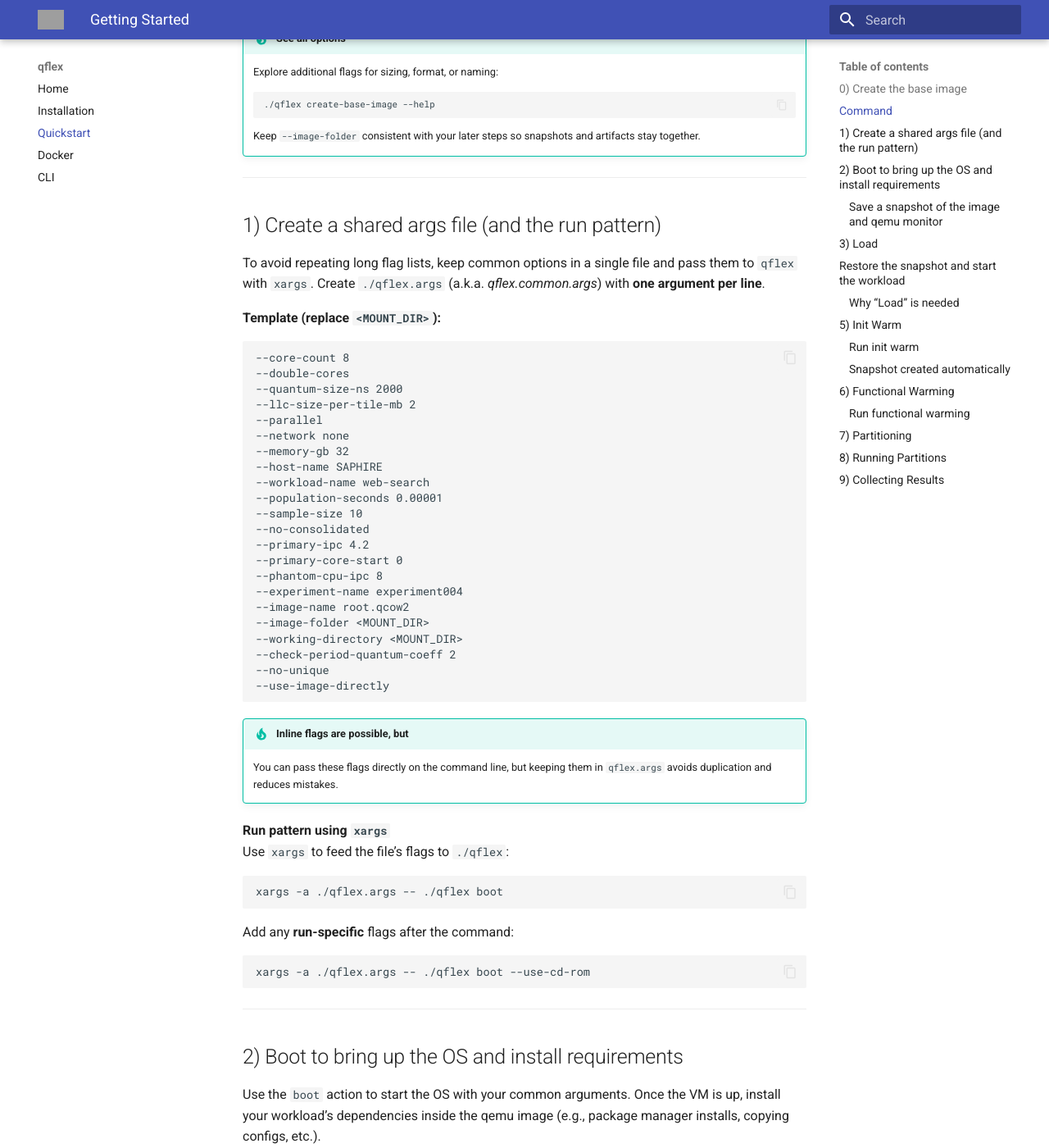
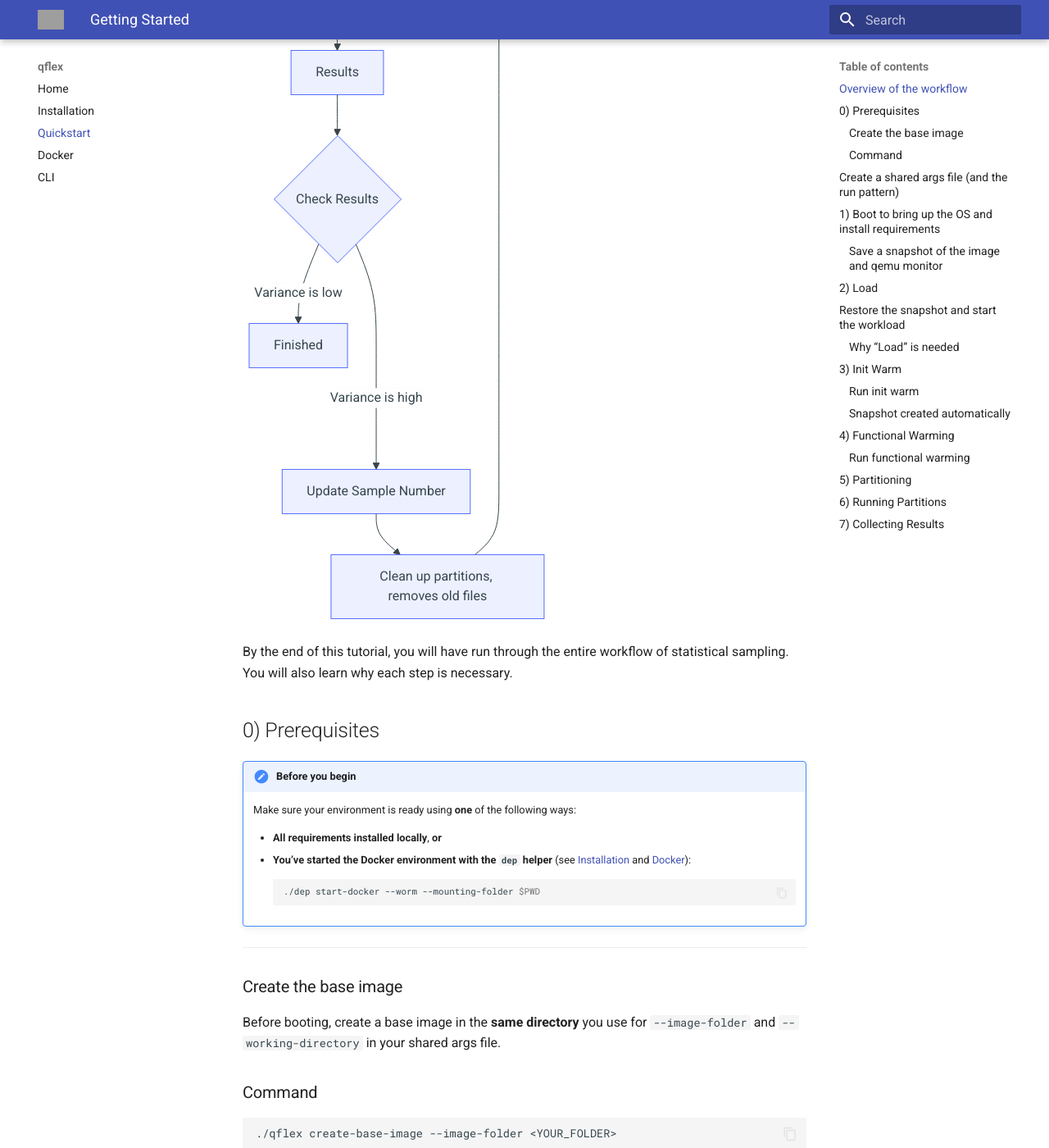
Before and after one commit to parsa-epfl/qflex, an MkDocs documentation site: the page built from mk_docs/quickstart.md, in a window 1280 px wide and 1400 px high, scrolled down 837 px. Shown: the whole window at 82% size. Built offline with MkDocs 1.6.1 and Material for MkDocs 9.7.7, drawn with Linux system fonts in a browser that asks for light colours; some of the changed text lies outside the part shown; grey boxes are pictures that could not be loaded.

Commit message:
updated docs

````diff
--- a/mk_docs/quickstart.md
+++ b/mk_docs/quickstart.md
@@ -2,9 +2,29 @@
 title: Getting Started
 description: Use a shared args file to avoid repeating flags, then boot the OS to install requirements.
 tags: [getting-started, args, qflex, boot]
+
 ---
+# Let's get started
 
-# Let's get started
+## Overview of the workflow
+``` mermaid
+graph TD
+  B[Boot] --> L{Load};
+  L --> I[Initialization];
+  I --> F[Functional Warming];
+  F --> P[Partitioning];
+  P --> RP[Run Partitions];
+  RP --> R[Results];
+  R --> C{Check Results};
+  C -->|Variance is low| Fi[Finished];
+  C ---->|Variance is high| U[Update Sample Number];
+  U --> CleanPartition[Clean up partitions, removes old files];
+  CleanPartition --> F;
+```
+By the end of this tutorial, you will have run through the entire workflow of statistical sampling. You will also learn why each step is necessary.
+
+## 0) Prerequisites
+
 
 !!! note "Before you begin"
     Make sure your environment is ready using **one** of the following ways:
@@ -43,7 +62,7 @@ Before booting, create a base image in the **same directory** you use for `--ima
 
 ---
 
-## 1) Create a shared args file (and the run pattern)
+## Create a shared args file (and the run pattern)
 
 To avoid repeating long flag lists, keep common options in a single file and pass them to `qflex` with `xargs`.
 Create `./qflex.args` (a.k.a. *qflex.common.args*) with **one argument per line**.
@@ -89,7 +108,7 @@ xargs -a ./qflex.args -- ./qflex boot --use-cd-rom
 
 ---
 
-## 2) Boot to bring up the OS and install requirements
+## 1) Boot to bring up the OS and install requirements
 
 Use the `boot` action to start the OS with your common arguments. Once the VM is up, install your workload’s dependencies inside the qemu image (e.g., package manager installs, copying configs, etc.).
 
@@ -186,7 +205,7 @@ This snapshot captures the initialized microarchitectural state so subsequent st
 
 ---
 
-## 6) Functional Warming
+## 4) Functional Warming
 
 **Functional warming** runs the VM forward for the configured **population length** (in seconds) and emits **checkpoints** that will be used later for timing (detailed) simulation.
 
@@ -220,7 +239,7 @@ You can adjust the `--partition-count` to fit your needs.
 
 ---
 
-## 8) Running Partitions
+## 6) Running Partitions
 After creating the partitions you will have the script that manages running all partitions in timing simulation using flexus.
 ```
 xargs -a ./qflex.args -- ./qflex run-partition --warming-ratio 2 --measurement-ratio 1
@@ -228,7 +247,7 @@ xargs -a ./qflex.args -- ./qflex run-partition --warming-ratio 2 --measurement-r
 This command will run all the partitions with spending twice as much cycles warming as measuring. You can adjust the `--warming-ratio` and `--measurement-ratio`.
 
 ---
-## 9) Collecting Results
+## 7) Collecting Results
 After the detailed simulation is done you can collect the results and decided whether or not you want to reiterate from the functional warming step as it uses an estimate IPC. The result command creates estimated IPCs that can be more accurate and with more accurate IPC you can re-iterate.
 ```bash
 xargs -a ./qflex.args -- ./qflex result
--- a/mkdocs.yml
+++ b/mkdocs.yml
@@ -12,7 +12,7 @@ theme:
 
 plugins:
   - search
-
+  - mermaid2
 
 markdown_extensions:
   - meta
@@ -23,6 +23,11 @@ markdown_extensions:
   - pymdownx.tabbed:
       alternate_style: true
   - mkdocs-click
+  - pymdownx.superfences:
+      custom_fences:
+        - name: mermaid
+          class: mermaid
+          format: !!python/name:pymdownx.superfences.fence_code_format
 
 nav:
   - Home: index.md
@@ -30,3 +35,11 @@ nav:
   - Quickstart: quickstart.md
   - Docker: reference/docker.md
   - CLI: reference/qflex.md
+
+extra_javascript:
+  - https://unpkg.com/mermaid@10/dist/mermaid.min.js
+
+
+watch:
+  - mk_docs
+  - docs_shim
--- a/requirements.docs.txt
+++ b/requirements.docs.txt
@@ -4,3 +4,4 @@ mkdocs-click
 mkdocs-section-index
 mkdocs-literate-nav
 mkdocs-gen-files
+mkdocs-mermaid2-plugin
````
Also changed, not shown: other parts of mk_docs/quickstart.md (+5 -6 lines).
